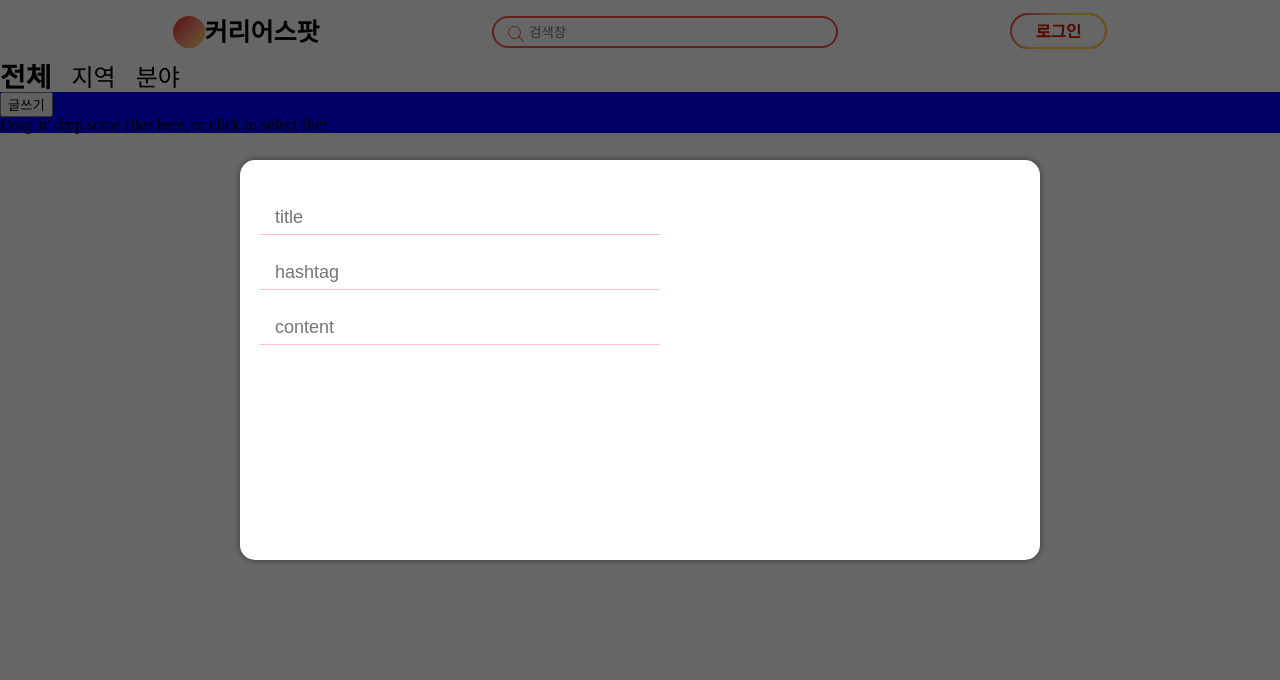
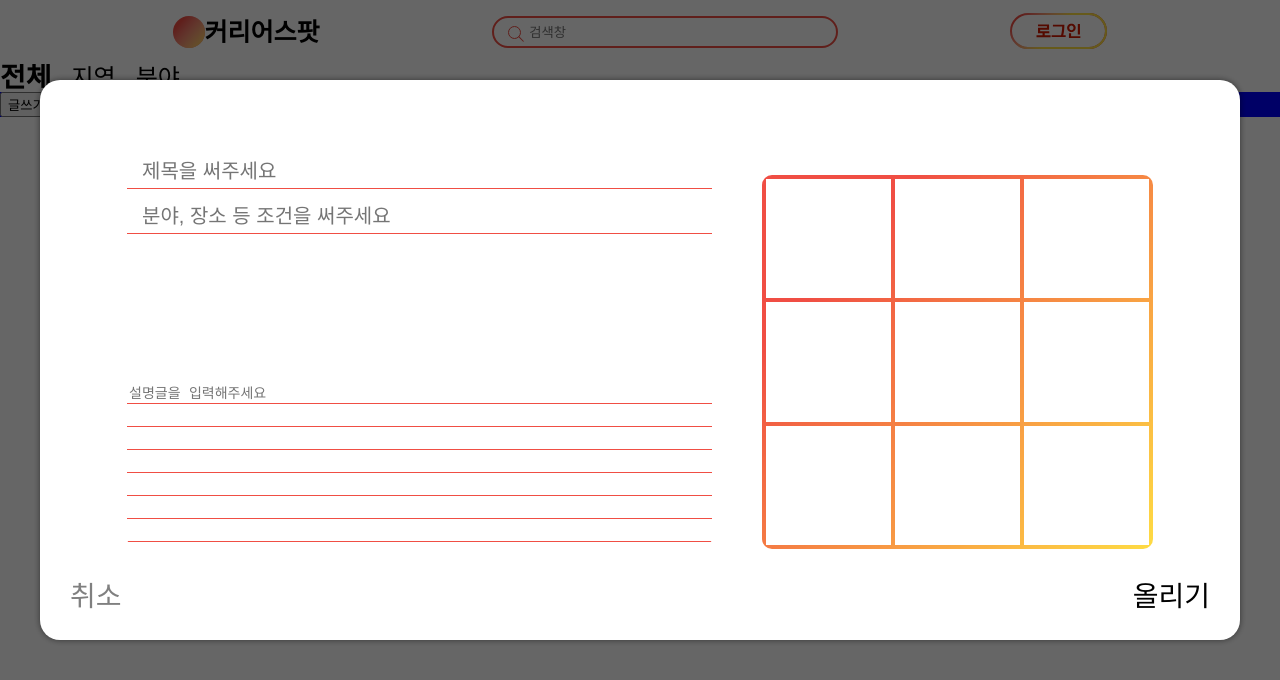
Before and after one commit to Re-Coder-3/front-end, a React (Create React App) app in the folder project/: page /search in a window 1280 px wide. Both pictures are taken after a click on the button "글쓰기". Shown: the top 680 px of the page. Built offline with nearby package versions, Linux system fonts and the light colour scheme; what apollo-upload-client would draw is missing.

Commit message:
Feature - Modal Web

```diff
--- a/project/src/component/GlobalStyles.js
+++ b/project/src/component/GlobalStyles.js
@@ -6,4 +6,9 @@ export default createGlobalStyle`
     * {
         box-sizing:border-box;
     }
+    *:focus{
+        outline:none;
+    }
+  font-family: Noto Sans KR;
+
 `;
--- a/project/src/component/Input.js
+++ b/project/src/component/Input.js
@@ -4,14 +4,13 @@ import styled from "styled-components";
 
 const InputBox = styled.input`
   border: 0;
-  border-bottom: 1px solid pink;
+  border-bottom: 1px solid #f04e44;
   margin-top: 20px;
   width: 400px;
   height: 35px;
   font-size: 18px;
   padding: 0px 15px;
   color: grey;
-
 `;
 
 const Input = ({
--- a/project/src/component/Modal.js
+++ b/project/src/component/Modal.js
@@ -29,13 +29,14 @@ const ModalInner = styled.div`
   position: relative;
   box-shadow: 0 0 6px 0 rgba(0, 0, 0, 0.5);
   background-color: white;
-  border-radius: 15px;
+  border-radius: 20px;
   width: 100%;
-  height: 50vh;
-  max-width: 800px;
-  top: 20%;
+  height: 70%;
+  max-width: 1200px;
+  top: 10%;
   margin: 0 auto;
-  padding: 20px;
+  overflow: hidden;
+  padding: 30px;
 `;
 
 const Modal = ({
--- a/project/src/component/MyDropzone.js
+++ b/project/src/component/MyDropzone.js
@@ -1,4 +1,5 @@
 import React, { useCallback } from "react";
+import styled from "styled-components";
 import { useDropzone } from "react-dropzone";
 import gql from "graphql-tag";
 import { useMutation } from "@apollo/react-hooks";
@@ -7,6 +8,13 @@ const uploadFileMutation = gql`
   mutation UploadFile($file: Upload!) {
     singleUpload(file: $file)
   }
+`;
+
+const DropBox = styled.div`
+  width: 100%;
+  height: 100%;
+  border: 1px solid white;
+  background-color: white;
 `;
 
 export default () => {
@@ -21,13 +29,9 @@ export default () => {
   const { getRootProps, getInputProps, isDragActive } = useDropzone({ onDrop });
 
   return (
-    <div {...getRootProps()}>
+    <DropBox {...getRootProps()}>
       <input {...getInputProps()} />
-      {isDragActive ? (
-        <p>Drop the files here ...</p>
-      ) : (
-        <p>Drag 'n' drop some files here, or click to select files</p>
-      )}
-    </div>
+      {isDragActive ? <div></div> : <div></div>}
+    </DropBox>
   );
 };
--- a/project/src/page/Search.js
+++ b/project/src/page/Search.js
@@ -38,6 +38,77 @@ const ContentWrapper = styled.div`
   background-color: blue;
 `;
 
+const MContentWrapper = styled.div`
+  padding: 3% 5% 0 5%;
+  width: 100%;
+  height: 90%;
+  display: flex;
+  flex-direction: row;
+`;
+
+const MInputBox = styled.div`
+  width: 60%;
+  height: 100%;
+`;
+
+const UploadBox = styled.div`
+  width: 40%;
+  height: 90%;
+  margin-left: 50px;
+  margin-top: 3%;
+  padding: 4px;
+  background: linear-gradient(
+      311.48deg,
+      #ffe143 -3.24%,
+      rgba(255, 255, 255, 0) 78.93%
+    ),
+    #f04e44;
+  border-radius: 10px;
+  display: grid;
+  grid-template-columns: repeat(3, 1fr);
+  grid-gap: 4px;
+`;
+
+const MInput = styled(Input)`
+  width: 100%;
+  font-size: 20px;
+  margin-top: 10px;
+`;
+
+const Textarea = styled.textarea`
+  overflow: auto;
+  resize: none;
+  background-image: linear-gradient(
+    white,
+    white 22px,
+    #f04e44 22px,
+    #f04e44 23px,
+    white 23px
+  );
+  margin-top: 25%;
+  border-style: none;
+  outline: none;
+  background-size: 100% 23px;
+  border-radius: 8px;
+  line-height: 23px;
+  width: 100%;
+  font-size: 14px;
+  &:focus {
+    outline: none;
+  }
+`;
+const ButtonWrapper = styled.div`
+  width: 100%;
+  font-size: 28px;
+  display: flex;
+  justify-content: space-between;
+  align-items: flex-start;
+  margin-top: 2%;
+  & > div:first-child {
+    color: grey;
+  }
+`;
+
 const CHECK_USER = gql`
   query {
     checkUser
@@ -48,6 +119,8 @@ const UPLOAD_FILE = gql`
     singleUpload(file: $file)
   }
 `;
+
+const UPLOAD_BOX_COUNT = new Array(9).fill(0);
 
 const Search = () => {
   const [modalVisible, setModalVisible] = useState(false);
@@ -88,12 +161,30 @@ const Search = () => {
             maskClosable={true}
             onClose={closeModal}
           >
-            <Input placeholder={"title"} {...title}></Input>
-            <Input placeholder={"hashtag"} {...hashtag}></Input>
-            <Input placeholder={"content"} {...content}></Input>
+            <MContentWrapper>
+              <MInputBox>
+                <MInput placeholder={"제목을 써주세요"} {...title}></MInput>
+                <MInput
+                  placeholder={"분야, 장소 등 조건을 써주세요"}
+                  {...hashtag}
+                ></MInput>
+                <Textarea
+                  rows={"7"}
+                  placeholder={"설명글을 입력해주세요"}
+                ></Textarea>
+              </MInputBox>
+              <UploadBox>
+                {UPLOAD_BOX_COUNT.map((box) => (
+                  <MyDropzone></MyDropzone>
+                ))}
+              </UploadBox>
+            </MContentWrapper>
+            <ButtonWrapper>
+              <div>취소</div>
+              <div>올리기</div>
+            </ButtonWrapper>
           </Modal>
         )}
-        <MyDropzone></MyDropzone>
       </ContentWrapper>
     </Container>
   );
```
